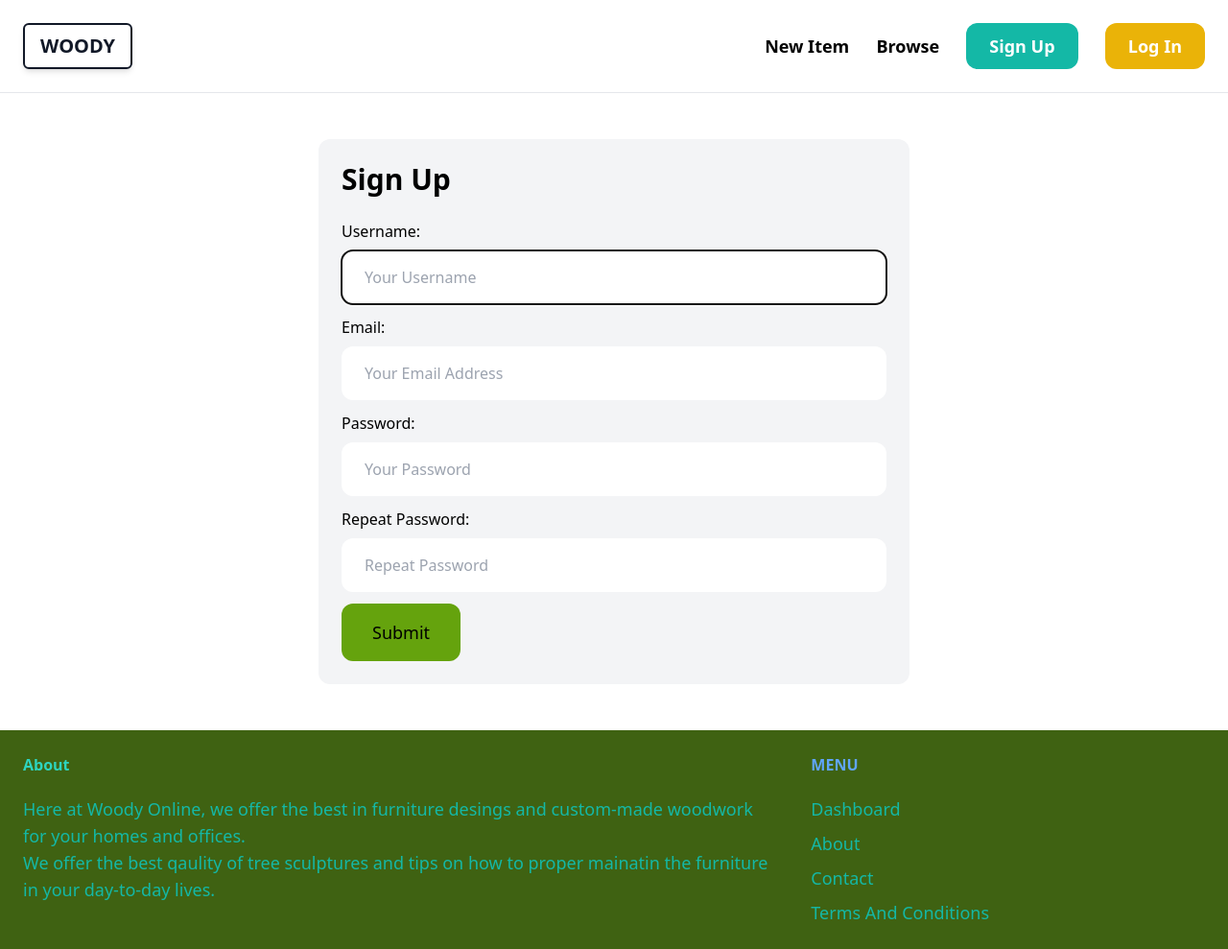
After one commit to Owens08/toshiba_project, a Django app: page /signup/ in a window 1280 px wide. The commit adds this page. Shown: the whole page at 96% size. Run offline with Django 4.2, Linux system fonts and the light colour scheme; some libraries are stand-ins or nearby versions.

Commit message:
Commit 3: Updated with Login/Signup, Forms, Item Details

```diff
--- /dev/null
+++ b/woody/core/forms.py
@@ -0,0 +1,34 @@
+from django import forms
+from django.contrib.auth.forms import UserCreationForm, AuthenticationForm
+from django.contrib.auth.models import User
+
+class LoginForm(AuthenticationForm):
+    username =forms.CharField(widget=forms.TextInput(attrs={
+        'placeholder': "Your Username",
+        'class' : 'w-full py-4 px-6 rounded-xl'
+    }))
+    password =forms.CharField(widget=forms.PasswordInput(attrs={
+        'placeholder': "Your Password",
+        'class' : 'w-full py-4 px-6 rounded-xl'
+    }))
+class SignupForm(UserCreationForm):
+    class Meta:
+        model = User
+        fields = ('username','email', 'password1', 'password2')
+
+    username =forms.CharField(widget=forms.TextInput(attrs={
+        'placeholder': "Your Username",
+        'class' : 'w-full py-4 px-6 rounded-xl'
+    }))
+    email =forms.CharField(widget=forms.EmailInput(attrs={
+        'placeholder': "Your Email Address",
+        'class' : 'w-full py-4 px-6 rounded-xl'
+    }))
+    password1 =forms.CharField(widget=forms.PasswordInput(attrs={
+        'placeholder': "Your Password",
+        'class' : 'w-full py-4 px-6 rounded-xl'
+    }))
+    password2 =forms.CharField(widget=forms.PasswordInput(attrs={
+        'placeholder': "Repeat Password",
+        'class' : 'w-full py-4 px-6 rounded-xl'
+    }))
--- a/woody/core/templates/core/base.html
+++ b/woody/core/templates/core/base.html
@@ -13,15 +13,21 @@
 
     <body>
         <nav class= "py-6 px-6 flex justify-between items-center border-b border-gray-200">
-            <a href= "/" class= "text=xl forn-semibold">WOODY</a>
+            <a href= "/" class= "text-xl font-semibold text-gray-900 border-2 border-gray-900 px-4 py-2 rounded-md shadow-md hover:shadow-lg">WOODY</a>
 
             <div class="space-x-6">
-                <a href='#' class="text-lg font-semibold hover:text-blue-500">New Item</a>
+                <a href='{% url "item:new" %}' class="text-lg font-semibold hover:text-blue-500">New Item</a>
                 <a href='#' class="text-lg font-semibold hover:text-gray-500">Browse</a>
 
-                <a href='#' class="px-6 py-3 text-lg font-semibold bg-teal-500 text-white rounded-xl hover:bg-teal-700">Sign Up</a>
-                <a href='#' class="px-6 py-3 text-lg font-semibold bg-yellow-500 text-white rounded-xl hover:bg-yellow-700">Log In</a>
+                {% if request.user.is_authenticated %}
+                <a href='#' class="px-6 py-3 text-lg font-semibold bg-teal-500 text-white rounded-xl hover:bg-teal-700">New Item</a>
+                <a href='#' class="px-6 py-3 text-lg font-semibold bg-yellow-500 text-white rounded-xl hover:bg-yellow-700">Dashboard</a>
 
+
+                {% else %}
+                    <a href='{% url 'core:signup' %}' class="px-6 py-3 text-lg font-semibold bg-teal-500 text-white rounded-xl hover:bg-teal-700">Sign Up</a>
+                    <a href='{% url 'core:login' %}' class="px-6 py-3 text-lg font-semibold bg-yellow-500 text-white rounded-xl hover:bg-yellow-700">Log In</a>
+                {% endif %}
             </div>
         </nav>
 
@@ -31,7 +37,7 @@
         </div>
 
 
-        <footer class="py-6 px-6 flex justify-between bg-green-800">
+        <footer class="py-6 px-6 flex justify-between bg-lime-800">
             <div class="w-2/3 pr-10">
                 <h3 class="mb-5 font-semibold text-teal-400">About</h3>
 
@@ -42,9 +48,9 @@
                 <h3 class="mb-5 font-semibold text-blue-400">MENU</h3>
 
                 <ul class= "space-y-2">
-                    <li><a href="{% url 'index' %}" class= "text-lg text-teal-500 hover:text-red-700">Dashboard</a></li>
+                    <li><a href="{% url 'core:index' %}" class= "text-lg text-teal-500 hover:text-red-700">Dashboard</a></li>
                     <li><a href="{% url 'about' %}" class= "text-lg text-teal-500 hover:text-red-700">About</a></li>
-                    <li><a href="{% url 'contact' %}" class= "text-lg text-teal-500 hover:text-red-700">Contact</a></li>
+                    <li><a href="{% url 'core:contact' %}" class= "text-lg text-teal-500 hover:text-red-700">Contact</a></li>
                     <li><a href="#" class= "text-lg text-teal-500 hover:text-red-700">Terms And Conditions</a></li>
 
                 </ul>
--- /dev/null
+++ b/woody/core/templates/core/signup.html
@@ -0,0 +1,59 @@
+{% extends "core/base.html" %}
+
+{% block title %}Sign Up{% endblock %}
+
+{% block content %}
+<div class="w-1/2 my-6 mx-auto p-6 bg-gray-100 rounded-xl">
+    <h1 class="mb-6 text-3xl font-bold ">
+Sign Up
+    </h1>
+
+    <form method="post" action=".">
+        {% csrf_token %}
+
+
+        <div class="mb-3">
+            <label class="inline-block mb-2">Username:</label>
+            {{ form.username }}
+        </div>
+
+        <div class="mb-3">
+            <label class="inline-block mb-2">Email:</label>
+            {{ form.email }}
+        </div>
+        <div class="mb-3">
+            <label class="inline-block mb-2">Password:</label>
+            {{ form.password1 }}
+        </div>
+        <div class="mb-3">
+            <label class="inline-block mb-2">Repeat Password:</label>
+            {{ form.password2 }}
+        </div>
+
+        {% if form.errors or form.non_field_errors %}
+            <div class="mb-3 p-6 bg-red-100 rounded-xl">
+                {% for field in form %}
+                    {{ field.errors }}
+                {% endfor %}
+
+                {{ form.non_field_errors }}
+
+            </div>
+
+
+        {% endif %}
+
+
+
+
+        <button class="py-4 px-8 text-lg bg-lime-600 hover:bg-lime-800 rounded-xl text-orange">Submit</button>
+    </form>
+</div>
+
+
+
+
+
+
+
+{% endblock  %}
--- /dev/null
+++ b/woody/core/urls.py
@@ -0,0 +1,16 @@
+from django.contrib.auth import views as auth_views
+from django.urls import path
+
+from . import views
+from . forms import LoginForm
+
+app_name = 'core'
+
+urlpatterns = [
+    path('', views.index, name= 'index'),
+    path('contact/', views.contact, name= 'contact'),
+    path('signup/', views.signup, name='signup'),
+    path('login/', auth_views.LoginView.as_view(template_name='core/login.html', authentication_form=LoginForm), name='login')
+
+
+]
--- a/woody/core/views.py
+++ b/woody/core/views.py
@@ -1,6 +1,8 @@
-from django.shortcuts import render
+from django.shortcuts import render, redirect
 
 from item.models import Category, Item
+
+from .forms import SignupForm
 
 def index(request):
     items = Item.objects.filter(is_sold=False)[0:6]
@@ -16,3 +18,18 @@ def contact(request):
 
 def about(request):
     return render(request, 'core/about.html')
+
+def signup(request):
+    if request.method == "POST":
+        form = SignupForm(request.POST)
+
+        if form.is_valid():
+            form.save()
+
+            return redirect('/login/')
+    else:
+            form = SignupForm()
+
+    return render(request, 'core/signup.html',{
+        'form': form
+    })
--- /dev/null
+++ b/woody/item/forms.py
@@ -0,0 +1,27 @@
+from django import forms
+
+from .models import Item
+
+INPUT_CLASSES = 'w-full py-4 px-6 rounded-xl border'
+
+class NewItemForm(forms.ModelForm):
+    class Meta:
+        model = Item
+        fields = ('category','name','description', 'price', 'image' )
+        widgets ={
+        'category': forms.Select(attrs={
+            'class': INPUT_CLASSES
+        }),
+        'name': forms.TextInput(attrs={
+            'class': INPUT_CLASSES
+        }),
+        'description': forms.Textarea(attrs={
+            'class': INPUT_CLASSES
+        }),
+        'price': forms.TextInput(attrs={
+            'class': INPUT_CLASSES
+        }),
+        'image': forms.FileInput(attrs={
+            'class': INPUT_CLASSES
+        })
+    }
--- a/woody/item/urls.py
+++ b/woody/item/urls.py
@@ -5,5 +5,6 @@ from . import views
 app_name = 'item'
 
 urlpatterns = [
-    path('<int:pk>/', views.detail, name='detail')
+    path('new/', views.new, name="new"),
+    path('<int:pk>/', views.detail, name='detail'),
 ]
--- a/woody/woody/urls.py
+++ b/woody/woody/urls.py
@@ -3,12 +3,11 @@ from django.conf.urls.static import static
 from django.contrib import admin
 from django.urls import path, include
 
-from core.views import index, contact, about
+from core.views import about
 
 urlpatterns = [
     path('admin/', admin.site.urls),
-    path('', index , name='index'),
+    path('', include('core.urls')),
     path('items/', include('item.urls')),
-    path('contact/', contact , name='contact'),
-    path('about/', about , name='about')
+    path('about/', about , name='about'),
 ] + static(settings.MEDIA_URL, document_root=settings.MEDIA_ROOT)
```
Also changed, not shown: woody/core/templates/core/login.html (added, +48 -0 lines), woody/item/templates/item/form.html (added, +29 -0 lines), woody/item/views.py (+22 -1 lines), woody/woody/settings.py (+7 -0 lines), woody/db.sqlite3, woody/media/item_images/tables_3.jpeg (added).
